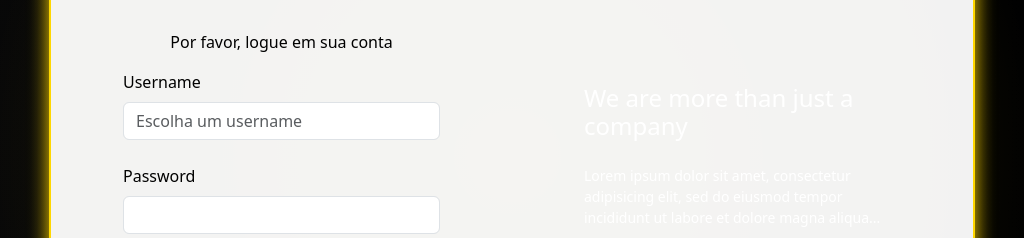
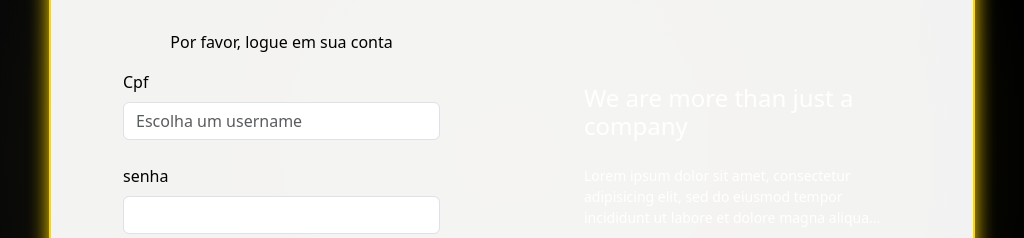
Before and after one commit to BrunoBariciTrindade/mini-crm-frontend, an Angular app: page /login in a window 1280 px wide. Shown: the part 244-482 px from the top of the page, without its empty margins (128-1152 px from the left). Built offline with nearby package versions, Linux system fonts and the light colour scheme.

Commit message:
login com token operando.

```diff
--- a/src/app/login/login.component.html
+++ b/src/app/login/login.component.html
@@ -17,24 +17,24 @@
   <p class="text-center">Por favor, logue em sua conta</p>
 
   <div class="form-outline mb-4">
-    <label class="form-label" for="form2Example11">Username</label>
+    <label class="form-label" for="form2Example11">Cpf</label>
     <input
       type="text"
       id="form2Example11"
       class="form-control"
       placeholder="Escolha um username"
-      [(ngModel)]="username"
+      [(ngModel)]="cpf"
       name="username"
     />
   </div>
 
   <div class="form-outline mb-4">
-    <label class="form-label" for="form2Example22">Password</label>
+    <label class="form-label" for="form2Example22">senha</label>
     <input
       type="password"
       id="form2Example22"
       class="form-control"
-      [(ngModel)]="password"
+      [(ngModel)]="senha"
       name="password"
     />
   </div>
--- a/src/app/login/login.component.ts
+++ b/src/app/login/login.component.ts
@@ -1,14 +1,14 @@
-import { Component } from '@angular/core';
-import { CommonModule } from '@angular/common';
-import { FormsModule } from '@angular/forms';
-import { MatInputModule } from '@angular/material/input';
-import { MatCardModule } from '@angular/material/card';
-import { MatButtonModule } from '@angular/material/button';
-import { RouterModule, Router } from '@angular/router';
-import { HttpClientModule } from '@angular/common/http';
-import { AuthService } from '../services/auth.service';
+import { Component } from "@angular/core";
+import { CommonModule } from "@angular/common";
+import { FormsModule } from "@angular/forms";
+import { MatInputModule } from "@angular/material/input";
+import { MatCardModule } from "@angular/material/card";
+import { MatButtonModule } from "@angular/material/button";
+import { RouterModule, Router } from "@angular/router";
+import { HttpClientModule } from "@angular/common/http";
+import { AuthService } from "../services/auth.service";
 @Component({
-  selector: 'app-login',
+  selector: "app-login",
   standalone: true,
   imports: [
     CommonModule,
@@ -17,35 +17,32 @@ import { AuthService } from '../services/auth.service';
     MatInputModule,
     MatCardModule,
     MatButtonModule,
-    HttpClientModule
+    HttpClientModule,
   ],
-  styleUrl: './login.component.css',
-  templateUrl: './login.component.html'
+  styleUrl: "./login.component.css",
+  templateUrl: "./login.component.html",
 })
 export class LoginComponent {
-  username: string = '';
-  password: string = '';
+  cpf: string = "";
+  senha: string = "";
 
- constructor(private authService: AuthService, private router: Router) {}
+  constructor(private authService: AuthService, private router: Router) {}
 
   login() {
-    this.authService.login(this.username, this.password).subscribe({
-
+    this.authService.login(this.cpf, this.senha).subscribe({
       next: (response) => {
-console.log('✅ Dados retornados pelo backend (login OK):', response);        // Supondo que o backend retorne algo como { token: '...' }
+        console.log("✅ Dados retornados pelo backend (login OK):", response); // Supondo que o backend retorne algo como { token: '...' }
         this.authService.saveToken(response.token);
-        this.router.navigate(['pedidos']);
-
+        this.router.navigate(["pedidos"]);
       },
       error: (err) => {
-        console.log('Tentando login com:', this.username, this.password);
-        alert('Usuário ou senha inválidos');
+        console.log("Tentando login com:", this.cpf, this.senha);
+        alert("Usuário ou senha inválidos");
         console.error(err);
-      }
+      },
     });
   }
   cadastrar() {
-    this.router.navigate(['clientes']);
-
+    this.router.navigate(["clientes"]);
   }
 }
--- a/src/app/services/auth.service.ts
+++ b/src/app/services/auth.service.ts
@@ -10,10 +10,10 @@ export class AuthService {
 
   constructor(private http: HttpClient) {}
 
-  login(username: string, password: string) {
-    return this.http.post<any>(this.apiUrl, {
-      username,
-      password
+  login(cpf: string, senha: string) {
+    return this.http.post<any>(`${this.apiUrl}/login`, {
+      cpf,
+      senha
     });
   }
 
```
